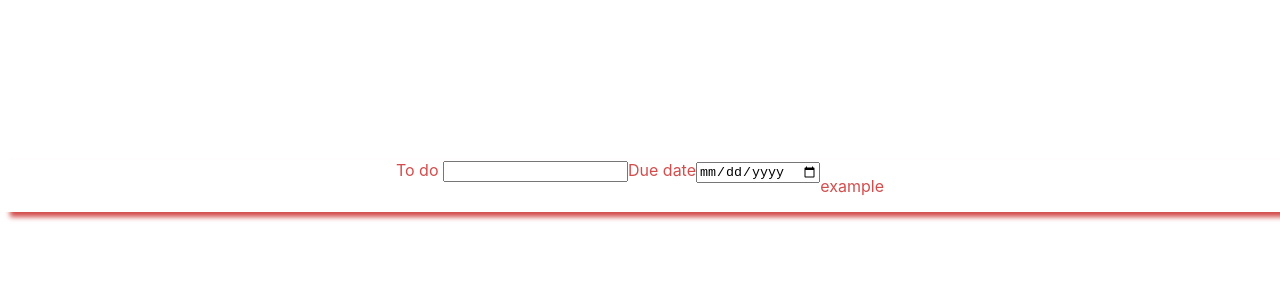
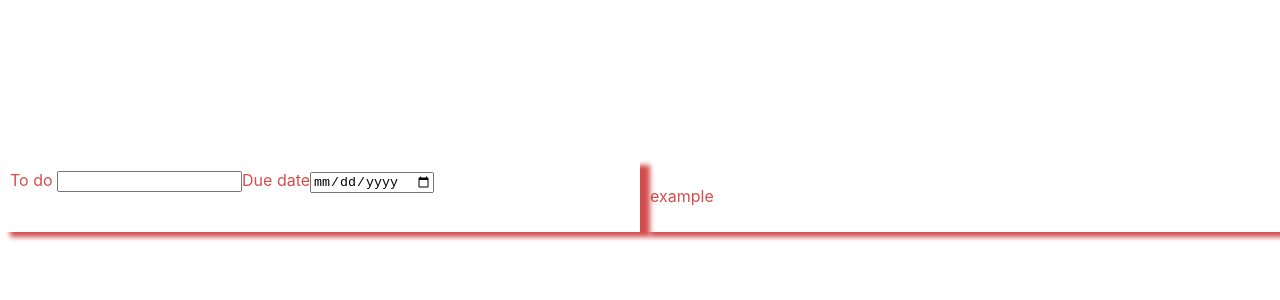
Before and after one commit to Mount-Blanc/To-do-list, a React (Create React App) app: page / in a window 1280 px wide. Shown: the top 300 px of the page. Built offline with nearby package versions, Linux system fonts and the light colour scheme.

Commit message:
added grid

```diff
--- a/src/App.css
+++ b/src/App.css
@@ -1,38 +1,4 @@
 .App {
-  text-align: center;
+  display:grid;
+  grid-template-columns: repeat(2, 1fr);
 }
-
-.App-logo {
-  height: 40vmin;
-  pointer-events: none;
-}
-
-@media (prefers-reduced-motion: no-preference) {
-  .App-logo {
-    animation: App-logo-spin infinite 20s linear;
-  }
-}
-
-.App-header {
-  background-color: #282c34;
-  min-height: 100vh;
-  display: flex;
-  flex-direction: column;
-  align-items: center;
-  justify-content: center;
-  font-size: calc(10px + 2vmin);
-  color: white;
-}
-
-.App-link {
-  color: #61dafb;
-}
-
-@keyframes App-logo-spin {
-  from {
-    transform: rotate(0deg);
-  }
-  to {
-    transform: rotate(360deg);
-  }
-}
--- a/src/App.js
+++ b/src/App.js
@@ -8,8 +8,10 @@ function App() {
   return (
     <div className="App">
       <Card >
-      <Form>Card</Form>
-      <Tasks></Tasks>
+      <Form></Form>
+      </Card>
+      <Card>
+        <Tasks></Tasks>
       </Card>
     </div>
   );
--- a/src/Components/Card.css
+++ b/src/Components/Card.css
@@ -1,7 +1,8 @@
 .Card {
 color: rgba(194, 5, 5, 0.712);
-display:flex;
+display:inline-block;
 box-shadow:10px 5px 5px rgba(194, 5, 5, 0.712);
 margin-top: 10rem;
 justify-content: center;
+padding:10px;
 }
```
